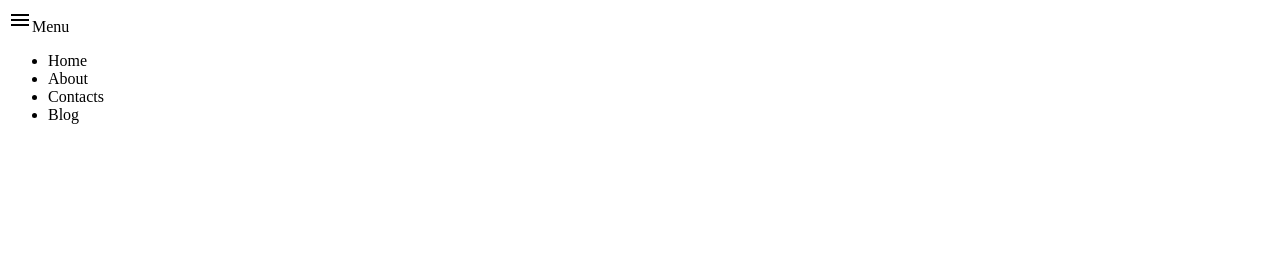
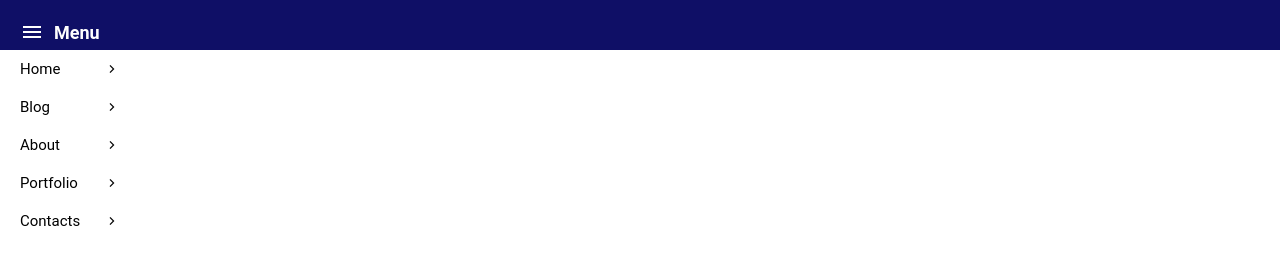
Before and after one commit to kiptalam1/DropdownMenu, a plain HTML site: page index.html in a window 1280 px wide. Drawn offline with nearby package versions, Linux system fonts and the light colour scheme.

Commit message:
Final dropdown

```diff
--- a/index.html
+++ b/index.html
@@ -9,16 +9,18 @@
 
 </head>
 <body>
-    <div class="dropdown-menu">
-        <div class="menu"><span class="material-symbols-outlined">menu</span>Menu</div>
-        <ul class="dropdown-menu-content">
-            <li>Home</li>
-            <li>About</li>
-            <li>Contacts</li>
-            <li>Blog</li>
-        </ul>
-    </div>
-
+    <header>
+        <div class="dropdown-menu">
+            <div class="menu"><span class="material-symbols-outlined">menu</span>Menu</div>
+            <ul class="dropdown-menu-content">
+                <li>Home<span class="material-symbols-outlined">chevron_right</span></li>
+                <li>Blog<span class="material-symbols-outlined">chevron_right</span></li>
+                <li>About<span class="material-symbols-outlined">chevron_right</span></li>
+                <li>Portfolio<span class="material-symbols-outlined">chevron_right</span></li>
+                <li>Contacts<span class="material-symbols-outlined">chevron_right</span></li>
+            </ul>
+        </div>
+    </header>
 
 
     <script src="script.js"></script>
--- a/styles.css
+++ b/styles.css
@@ -0,0 +1,80 @@
+*, *::before, *::after{
+    margin: 0;
+    padding: 0;
+    box-sizing: border-box;
+}
+html, body{
+    min-height: 100%;
+    width: 100%;
+    font-family: 'Roboto', sans-serif;
+    font-size: 15px;
+}
+.body{
+    background-color: azure;
+}
+header{
+    background-color:rgb(15, 15, 102);
+    height: 50px;
+
+}
+.dropdown-menu{
+    display: inline-block;
+    position: relative;
+    height: 100%;
+}
+.menu{
+    display: flex;
+    align-items: center;
+    justify-content: space-between;
+    gap: 10px;
+    margin: 20px;
+    cursor: pointer;
+    font-size: 18px;
+    font-weight: 700;
+    color: white;
+}
+.menu:hover{
+    color: #f1f1f1;
+}
+.dropdown-menu-content{
+    display : none;
+    position: absolute;
+    top: 100%;
+    left: 0;
+    margin-left: 20px;
+    z-index: 999;
+    width: 100px;
+}
+.dropdown-menu-content li{
+    display: flex;
+    align-items: center;
+    color: black;
+    list-style: none;
+    padding: 10px 0;
+    cursor: pointer;
+    width: 100%;
+    transition: all 0.3s ease;
+    text-align: left;
+}
+.dropdown-menu-content li:hover{
+    font-weight: 700;
+    font-size: 1.1rem;
+    background-color: hsl(180, 29%, 94%);
+}
+.dropdown-menu-content li:hover span{
+    transform: translateX(8px);
+    transition: all 0.3s ease;
+}
+.dropdown-menu-content li span{
+    margin-left: auto;
+}
+.dropdown-menu-content li .material-symbols-outlined{
+    font-size: 16px;
+}
+
+.dropdown-menu:hover .dropdown-menu-content{
+    display: block;
+}
+.dropdown-menu:active .dropdown-menu-content{
+    display: block;
+}
```
